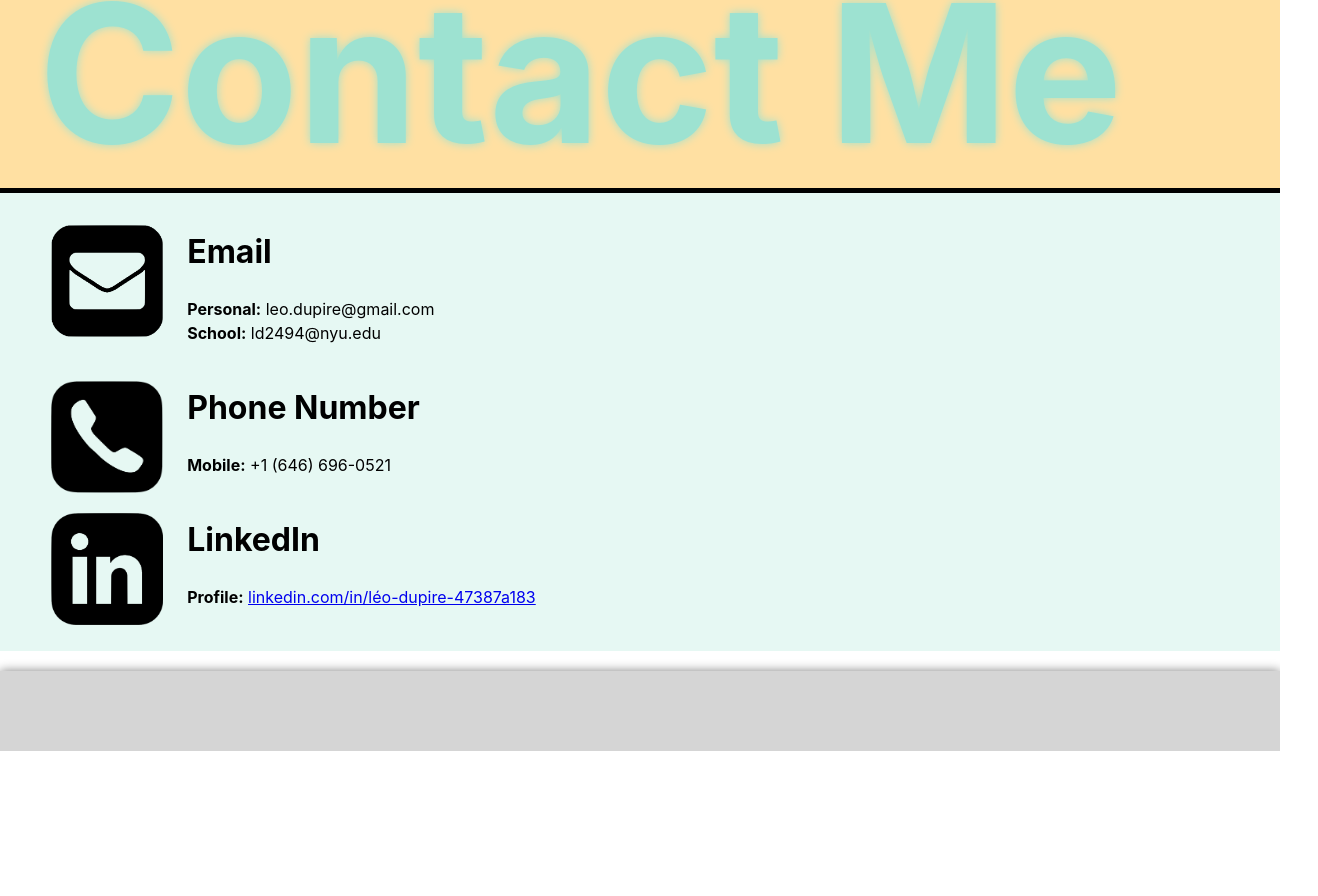
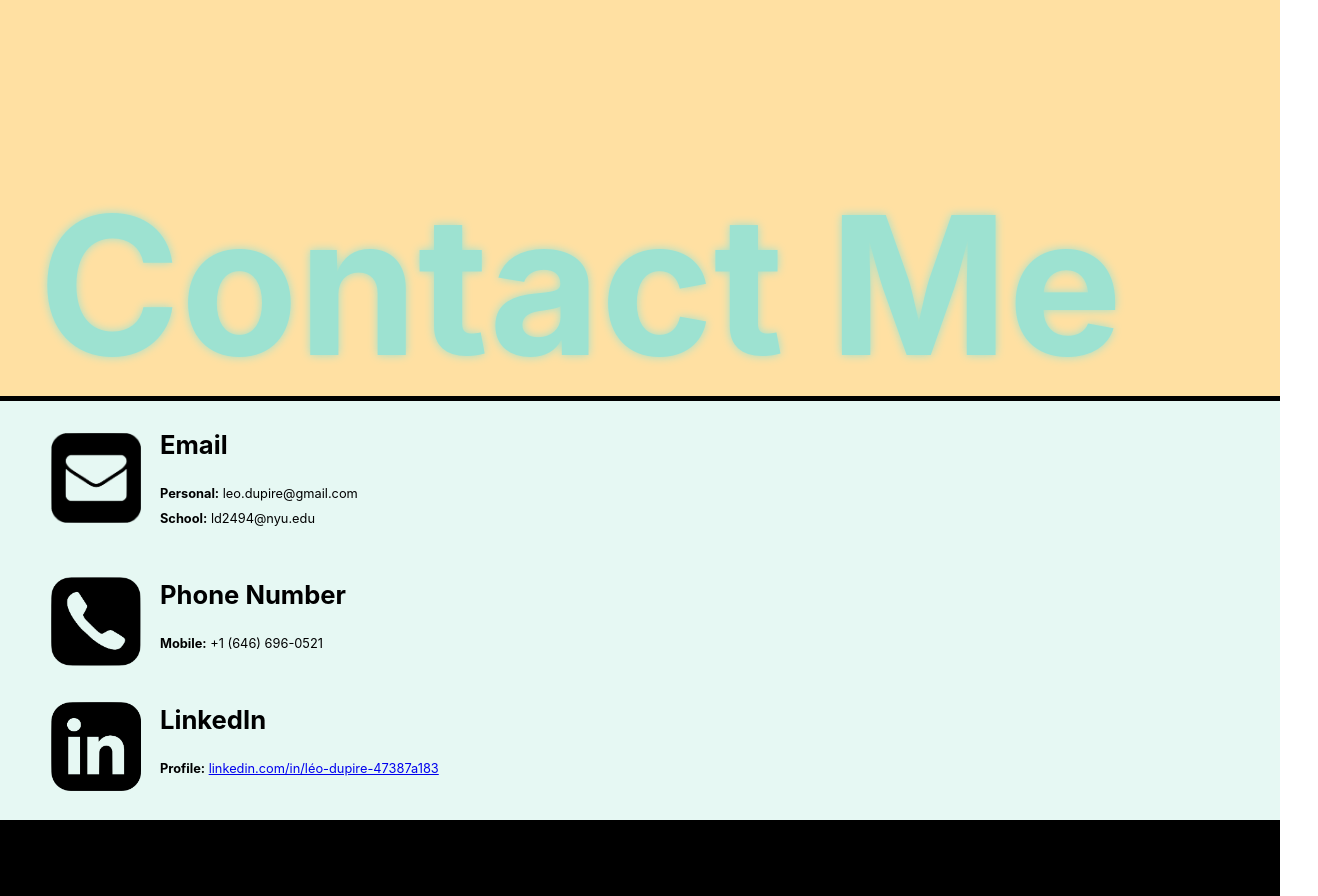
Before and after one commit to leodup/leo-dupire-react-app, a React (Create React App) app: page /contactme in a window 1280 px wide. Shown: the part 324-1220 px from the top of the page, 1318 px wide, since content can reach past the window. Before the commit the page ends 1075 px from the top, so only its background shows below. Built offline with nearby package versions, Linux system fonts and the light colour scheme.

Commit message:
Footer +

```diff
--- a/src/App.css
+++ b/src/App.css
@@ -38,16 +38,18 @@
 }
 
 .Footer {
+  position: relative;
+  top: -2.5vh;
   height: 10vh;
-  background-color: rgb(213, 213, 213);
+  width: 100%;
+  background-color: black;
   text-align: center;
-  box-shadow: 0 0 10px grey;
 }
 
 p#ReturnHome {
-  position: relative;
-  top: 2vh;
+  padding-top: 2vh;
+  margin-left: 49%;
   font-size: 2vh;
   font-weight: 700;
-  color: black;
+  color: white;
 }
--- a/src/ContactMe.css
+++ b/src/ContactMe.css
@@ -1,5 +1,5 @@
 :root {
-    --animation-height: min(80vh, 40vw);
+    --animation-height: 90vh;
     --light-beige: rgb(255, 224, 162);
     --light-brown: rgb(255, 190, 120);
     --light-green: rgb(216, 255, 216);
@@ -11,11 +11,13 @@
 }
 
 .ContactMe {
+    position: relative;
     height: var(--animation-height);
 }
 
 h2#Contact {
-    font-size: 2rem;
+    position: relative;
+    font-size: 2vw;
 }
 
 .Symbol {
@@ -23,17 +25,23 @@ h2#Contact {
 }
 
 .contactIcon {
-    padding-top: 2.5vh;
-    height: 7rem;
+    padding-top: 2.5vw;
+    height: 7vw;
 }
 
-.ContactInfo {
-    padding-left: 1.5rem;
+.ContactInfoEmail {
+    margin-top: 0.5vw;
+    padding-left: 1.5vw;
+}
+
+.ContactInfoOther {
+    margin-top: 1vw;
+    padding-left: 1.5vw;
 }
 
 p.Contact {
-    font-size: 1rem;
-    line-height: 1.5rem;
+    font-size: 1vw;
+    line-height: 2vw;
 }
 
 .HomeLinkContact {
@@ -48,19 +56,9 @@ p.Contact {
 }
 
 #HomeContact {
-    font-size: 1.5vw;
+    font-size: calc(3vh + 0.5vw);
     font-weight: bold;
 
-}
-
-h1.ContactMe {
-    height: 4vw;
-    line-height: 4vw;
-    position: absolute;
-    z-index: 2;
-    top: 19vw;
-    left: 3vw;
-    font-size: 15vw;
 }
 
 @media (prefers-reduced-motion: no-preference) {
@@ -110,6 +108,14 @@ h1.ContactMe {
 
 @media (prefers-reduced-motion: no-preference) {
     h1#ContactMe {
+        position: relative;
+        z-index: 2;
+        margin: 0;
+        top: calc(85vh - 7.5vw);
+        height: 4vw;
+        line-height: 4vw;
+        left: 3vw;
+        font-size: 15vw;
         text-shadow: 0 0 10px;
         animation: TextAnimation2;
         animation-duration: 30s;
@@ -363,9 +369,7 @@ h1.ContactMe {
 @media (prefers-reduced-motion: no-preference) {
     .ContactMe2 {
         border-top: 5px solid black;
-        padding-top: 1.5vh;
         padding-left: 4vw;
-        min-height: 50vh;
         padding-bottom: 2vw;
         /* background-color: rgb(237, 237, 237); */
 
--- a/src/ContactMe.js
+++ b/src/ContactMe.js
@@ -16,7 +16,7 @@ const ContactMe = () => {
                 </Link>
                 <div className="Curtain1"></div>
                 <div className="Curtain2"></div>
-                <h1 className="ContactMe" id="ContactMe">Contact Me</h1>
+                <h1 id="ContactMe">Contact Me</h1>
             </div>
             <div className="ContactMe2">
                 <div className="Symbol">
@@ -25,7 +25,7 @@ const ContactMe = () => {
                         src={Email}
                         alt="Email"
                     />
-                    <div className="ContactInfo">
+                    <div className="ContactInfoEmail">
                         <h2 id="Contact">Email</h2>
                         <p className="Contact">
                             <b>Personal:</b> leo.dupire@gmail.com <br></br>
@@ -39,7 +39,7 @@ const ContactMe = () => {
                         src={Phone}
                         alt="Phone"
                     />
-                    <div className="ContactInfo">
+                    <div className="ContactInfoOther">
                         <h2 id="Contact">Phone Number</h2>
                         <p className="Contact">
                             <b>Mobile:</b> +1 (646) 696-0521 <br></br>
@@ -52,7 +52,7 @@ const ContactMe = () => {
                         src={LinkedIn}
                         alt="LinkedIn"
                     />
-                    <div className="ContactInfo">
+                    <div className="ContactInfoOther">
                         <h2 id="Contact">LinkedIn</h2>
                         <p className="Contact">
                             <b>Profile:</b> <a href="linkedin.com/in/léo-dupire-47387a183">linkedin.com/in/léo-dupire-47387a183</a><br></br>
--- a/src/Education.css
+++ b/src/Education.css
@@ -9,7 +9,7 @@
 }
 
 #HomeLink {
-    font-size: calc(1.75vw + 0.125rem);
+    font-size: calc(3vh + 0.5vw);
     line-height: 1.75vw;
     font-weight: bold;
     text-decoration: underline;
--- a/src/Portfolio.css
+++ b/src/Portfolio.css
@@ -23,7 +23,7 @@
 
 #PortfolioLink {
     font-family: "impact";
-    font-size: calc(1.75vw + 0.125rem);
+    font-size: calc(3vh + 0.5vw);
     font-weight: bold;
     line-height: 1.75vw;
     letter-spacing: 0.125vw;
--- a/src/Work.css
+++ b/src/Work.css
@@ -9,7 +9,7 @@
 }
 
 #WorkLink {
-    font-size: 1.75vw;
+    font-size: calc(3vh + 0.5vw);
     font-weight: bold;
     text-decoration: underline;
     color: black;
@@ -23,20 +23,28 @@
     background-color: rgb(169, 255, 244);
 }
 
+.WorkTitles {
+    height: 100%;
+    width: 100%;
+    text-align: center;
+}
+
 h1#Work {
     color: black;
-    padding-left: 2vw;
-    letter-spacing: 12vw;
+    letter-spacing: 10vw;
     font-size: 20vw;
+    width: 100%;
+    text-align: center;
 }
 
 p#Experience {
     position: absolute;
     top: 50vh;
     color: black;
-    padding-left: 2vw;
     letter-spacing: 7.5vw;
     font-size: 5vw;
+    width: 100%;
+    text-align: center;
 }
 
 .IBM {
--- a/src/Work.js
+++ b/src/Work.js
@@ -31,8 +31,10 @@ const Work = () => {
                                 <p id="WorkLink">Home</p>
                             </div>
                         </Link>
-                        <h1 id="Work">WORK</h1>
-                        <p id="Experience">EXPERIENCE</p>
+                        <div className='WorkTitles'>
+                            <h1 id="Work">WORK</h1>
+                            <p id="Experience">EXPERIENCE</p>
+                        </div>
                     </div>
                 </Animator>
             </ScrollPage>
```
